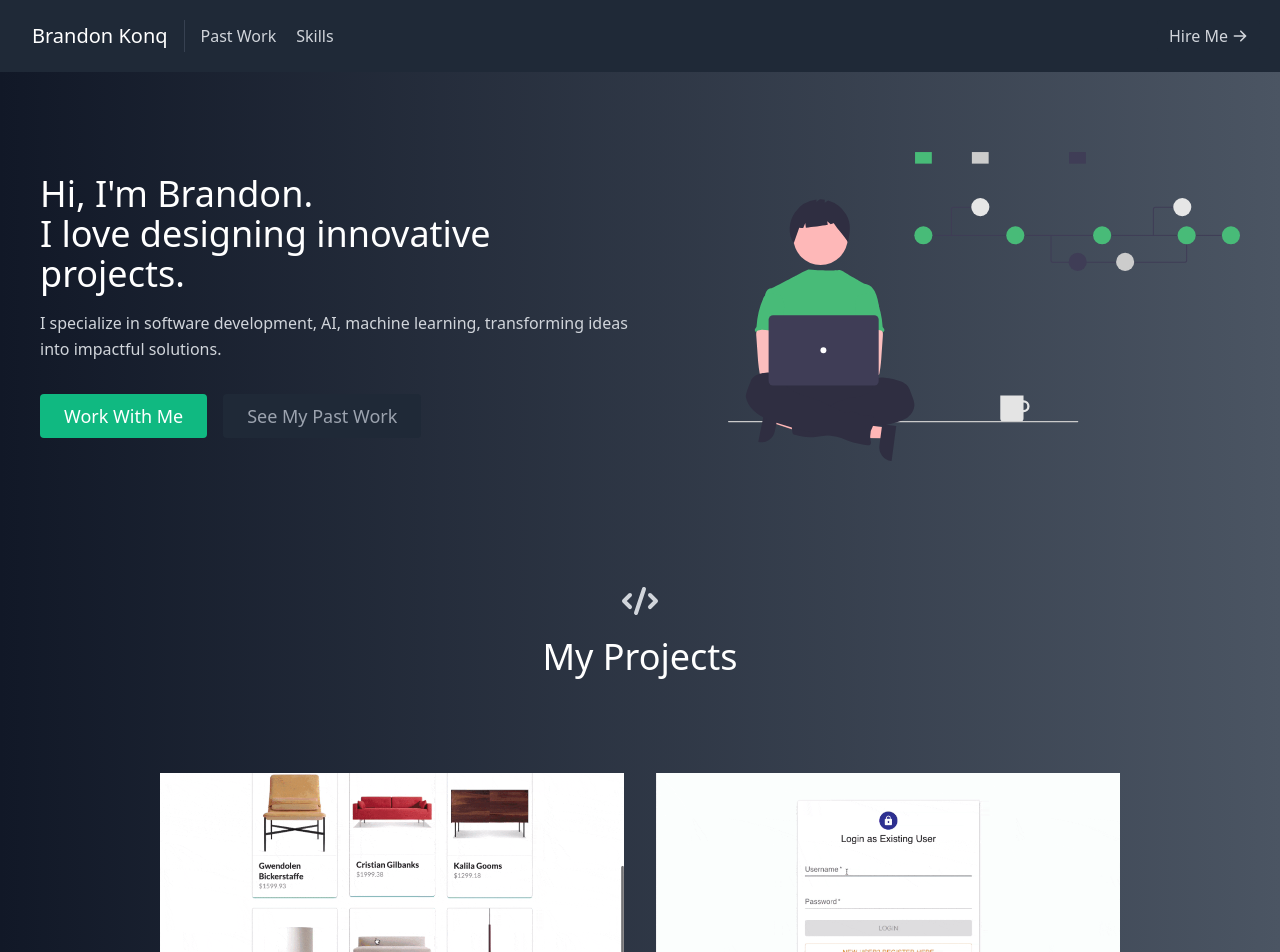
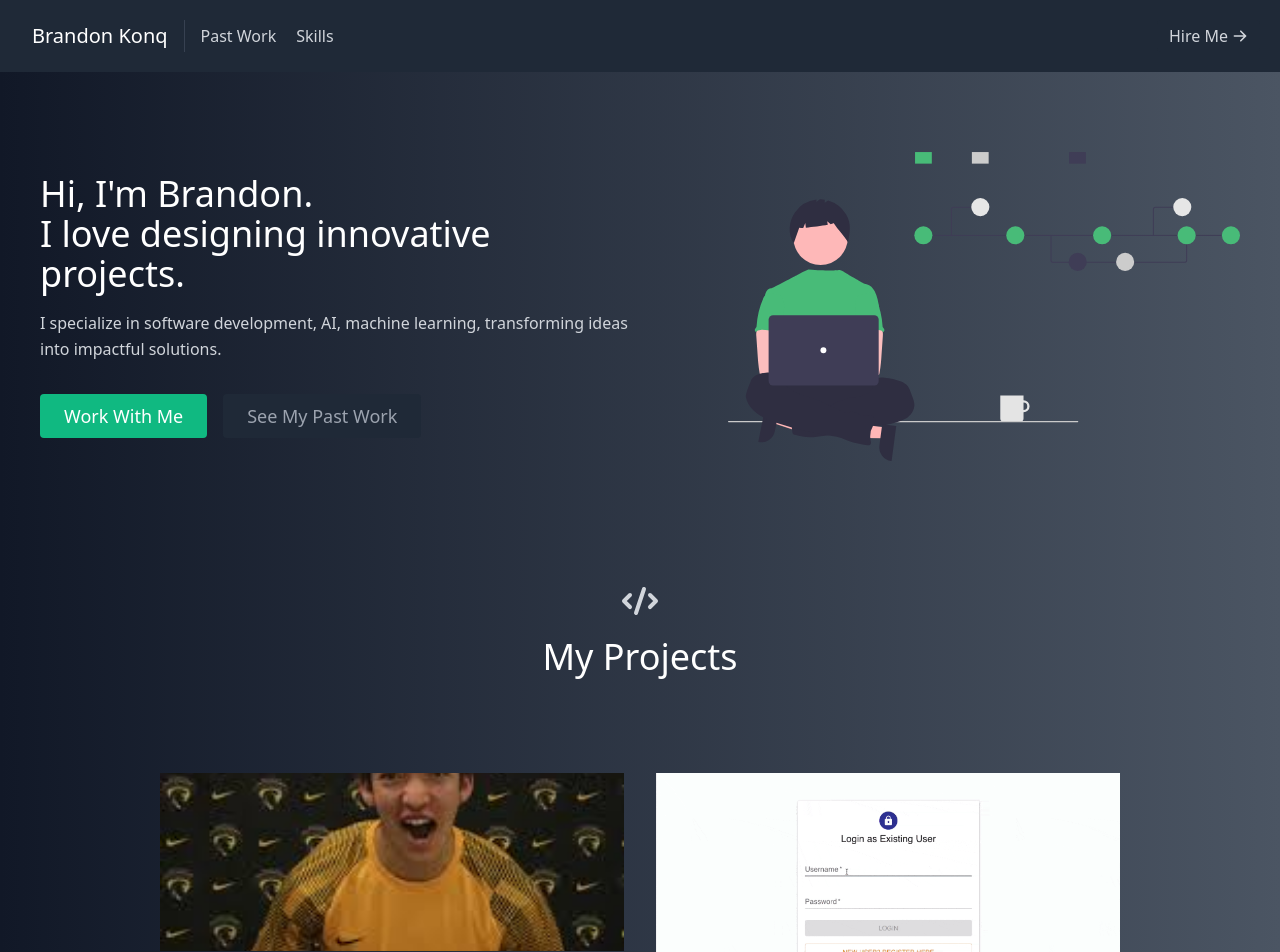
Before and after one commit to brandonwkong/Portfolio, a React (Create React App) app in the folder my-portfolio/: page / in a window 1280 px wide. Shown: the top 952 px of the page. Built offline with nearby package versions, Linux system fonts and the light colour scheme.

Commit message:
test image

```diff
--- a/my-portfolio/src/data.js
+++ b/my-portfolio/src/data.js
@@ -3,8 +3,8 @@ export const projects = [
     title: "React Reserve",
     subtitle: "MERN Stack",
     description:
-      "Lorem ipsum dolor sit amet consectetur adipisicing elit. Praesentium dolore rerum laborum iure enim sint nemo omnis voluptate exercitationem eius?",
-    image: "./project-1.gif",
+      "charles",
+    image: "./images.jpg",
     link: "https://reactbootcamp.com",
   },
   {
```
Also changed, not shown: my-portfolio/public/images.jpg (added).
